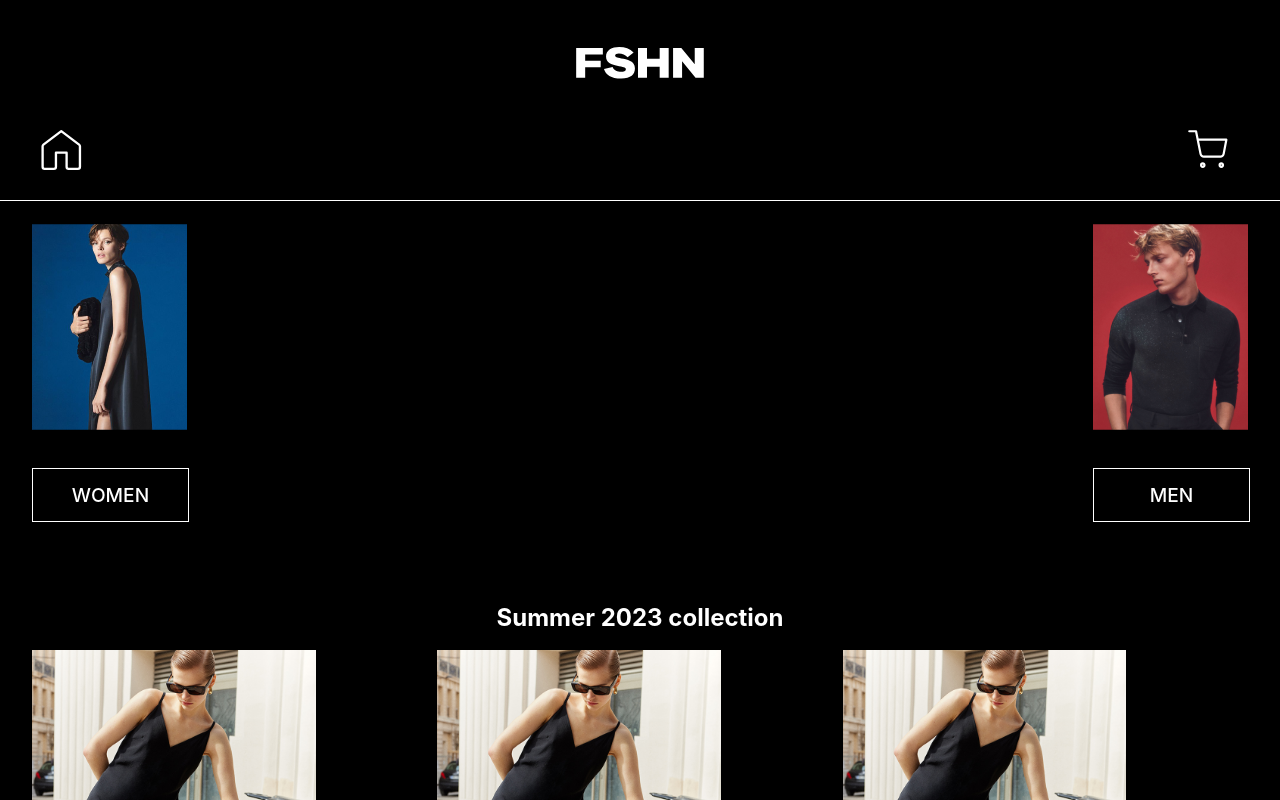
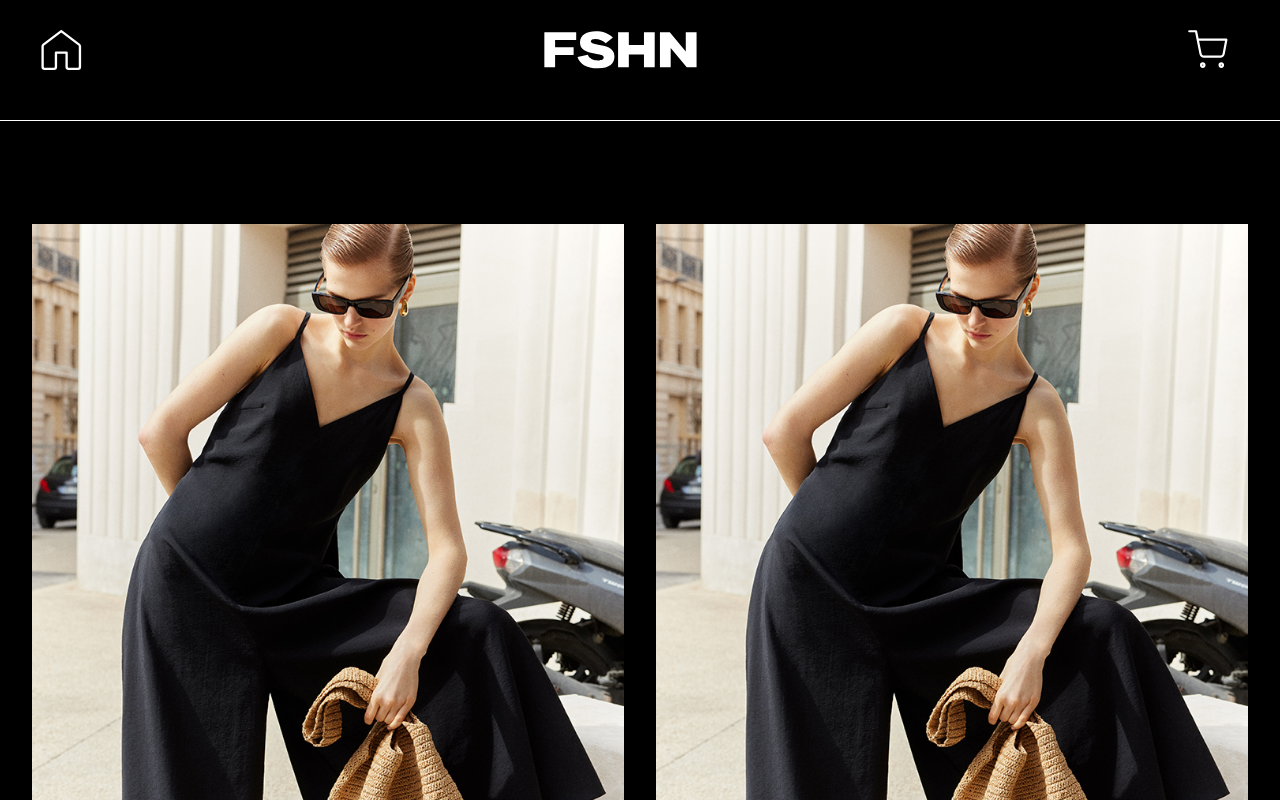
Before and after one commit to NickBevers/fshn-interface, a Vue app: page /explore in a window 1280 px wide. Shown: the top 800 px of the page. Built offline with nearby package versions, Linux system fonts and the light colour scheme.

Commit message:
style: restyle nav to design

```diff
--- a/src/components/navComponent.vue
+++ b/src/components/navComponent.vue
@@ -4,11 +4,15 @@
 
 <template>
     <nav>
-        <div class="logo"></div>
         <div class="icons">
             <div class="menu">
                 <router-link exact to="/Explore">
                     <img class="icon" src="../assets/home.svg" alt="Hamburger menu icon">
+                </router-link>
+            </div>
+            <div class="logo">
+                <router-link exact to="/Explore">
+                    <img class="icon" src="../assets/FSHN.svg" alt="FSHN logo">
                 </router-link>
             </div>
             <div class="cart">
@@ -27,19 +31,9 @@ nav {
     position: fixed;
     left: 0;
     top: 0;
-    height: 200px;
+    height: 120px;
     width: 100%;
     border-bottom: 1px solid white;
-}
-
-.logo{
-  color: white;
-  background-image: url('../assets/FSHN.svg');
-  background-size: 130px;
-  height: 100px;
-  background-repeat: no-repeat;
-  background-position: center;
-  padding-top: 25px;
 }
 
 .icons {
@@ -47,7 +41,7 @@ nav {
     flex-direction: row;
     justify-content: space-between;
     align-items: center;
-    padding: 0 40px;
+    padding: 25px 40px;
 }
 
 .icon {
--- a/src/views/ExplorePage.vue
+++ b/src/views/ExplorePage.vue
@@ -11,12 +11,12 @@
         <div class="primary_category">
 
             <div class="category">
-                <img class="category_img" src="../assets/women_catagory.png" alt="">
+                <img class="category_img" src="../assets/collection_1.jpg" alt="">
                 <a class="black_btn" href="/"> women</a>
             </div>
 
             <div class="category">
-                <img class="category_img" src="../assets/men_category.png" alt="">
+                <img class="category_img" src="../assets/collection_1.jpg" alt="">
                 <a class="black_btn" href="/"> men</a>
             </div>
 
@@ -88,7 +88,7 @@
         flex-direction: row;
         justify-content: space-between;
         align-items: center;
-
+        gap: 2rem;
     }
 
     .category_img {
```
